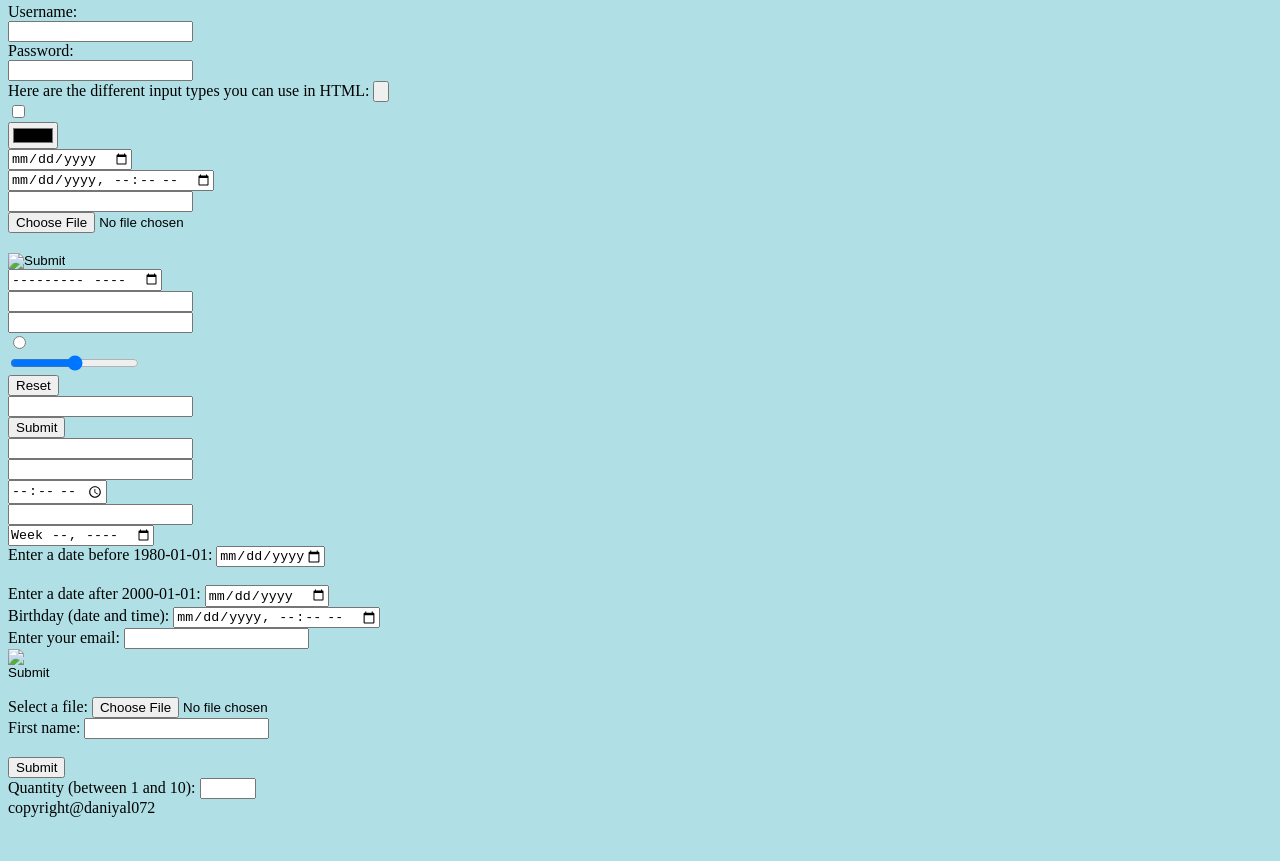
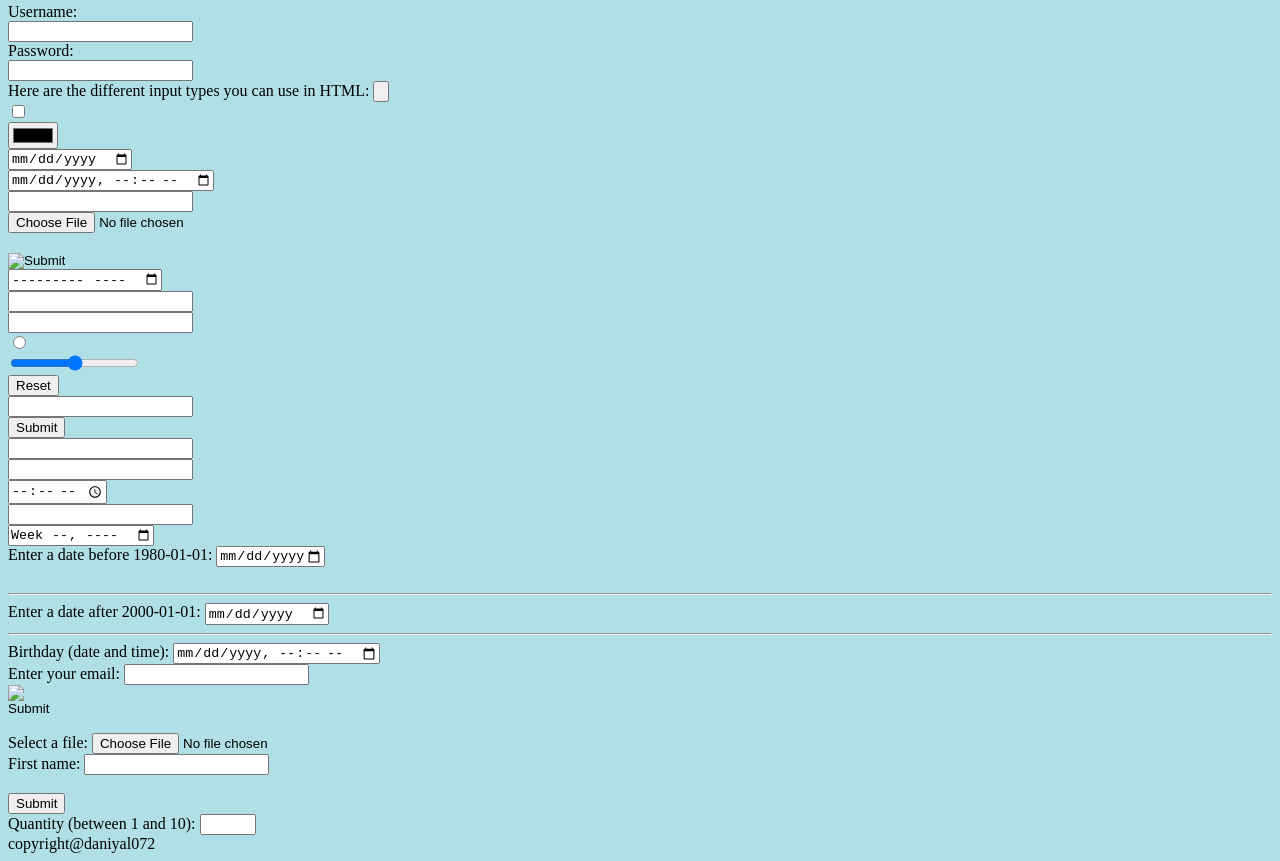
Before and after one commit to Daniyal072/class, a plain HTML site: page contact.html in a window 1280 px wide. Shown: the part 490-1351 px from the top of the page. Before the commit the page ends 1315 px from the top, so only its background shows below. Drawn offline with Linux system fonts and the light colour scheme.

Commit message:
Update contact.html

```diff
--- a/contact.html
+++ b/contact.html
@@ -150,9 +150,9 @@ Here are the different input types you can use in HTML:
 
 <form>
   <label for="datemax">Enter a date before 1980-01-01:</label>
-  <input type="date" id="datemax" name="datemax" max="1979-12-31"><br><br>
+  <input type="date" id="datemax" name="datemax" max="1979-12-31"><br><br><hr>
   <label for="datemin">Enter a date after 2000-01-01:</label>
-  <input type="date" id="datemin" name="datemin" min="2000-01-02">
+  <input type="date" id="datemin" name="datemin" min="2000-01-02"><hr>
 </form>
 
     <form>
```
